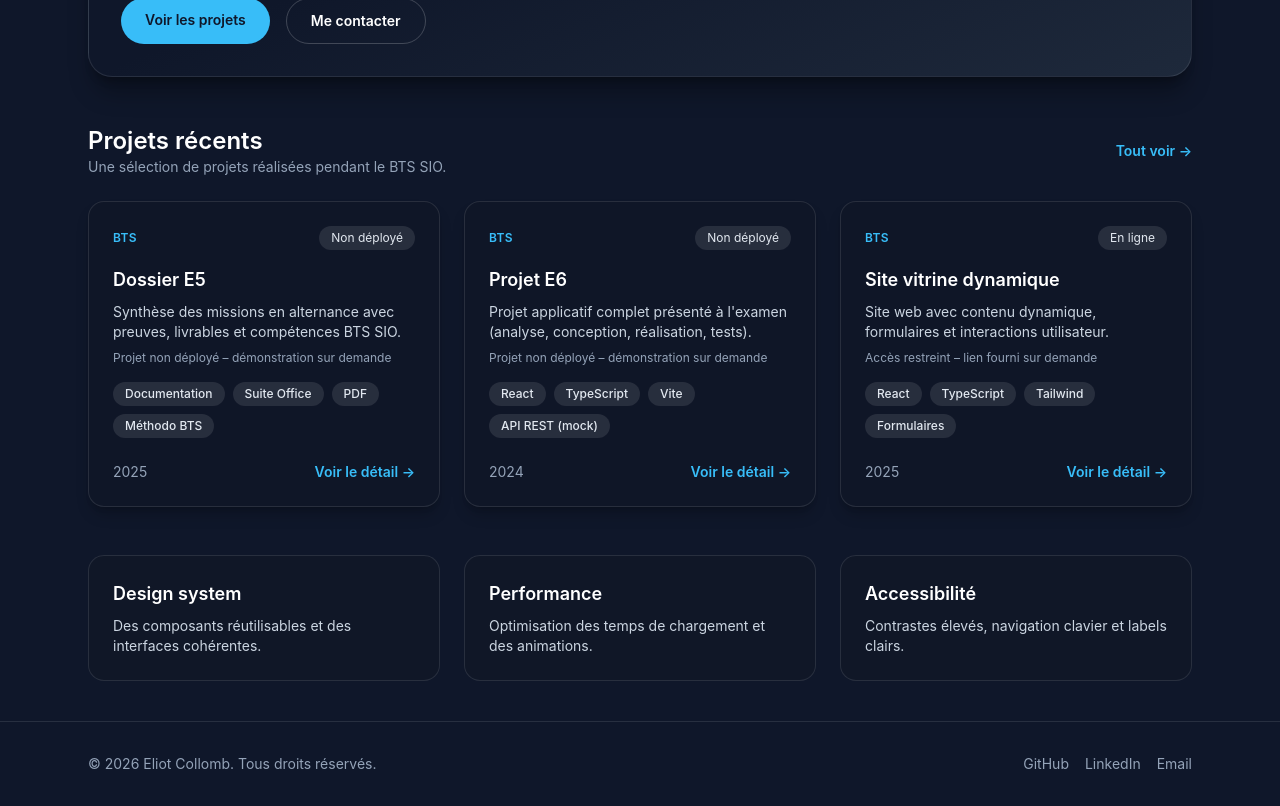
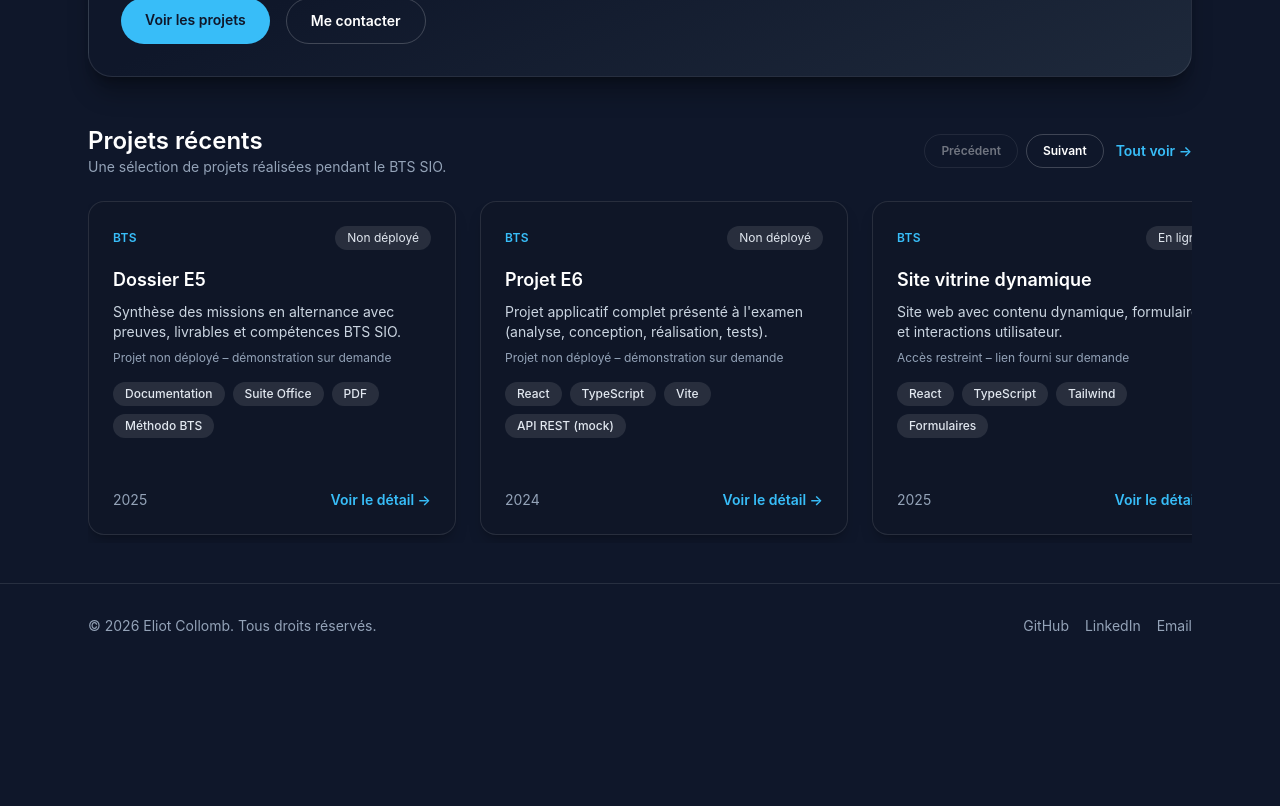
Before and after one commit to ElioooClb/portfolio-eliot, a React (Vite) app: page /#/ in a window 1280 px wide. Shown: the part 460-1266 px from the top of the page. After the commit the page ends 1128 px from the top, so only its background shows below. Built offline with nearby package versions, Linux system fonts and the light colour scheme.

Commit message:
add: suppression de 3 blocs texte et ajout de carroussel + défilement des projets

```diff
--- a/src/pages/Home.tsx
+++ b/src/pages/Home.tsx
@@ -1,3 +1,4 @@
+import { useEffect, useRef, useState } from "react";
 import { Link } from "react-router-dom";
 import projectsData from "../data/projects.json";
 import ProjectCard from "../components/ProjectCard";
@@ -6,6 +7,42 @@ import type { Project } from "../types";
 const projects = projectsData as Project[];
 
 const Home = () => {
+  const carouselRef = useRef<HTMLDivElement>(null);
+  const [canScrollPrev, setCanScrollPrev] = useState(false);
+  const [canScrollNext, setCanScrollNext] = useState(false);
+
+  useEffect(() => {
+    const container = carouselRef.current;
+    if (!container) {
+      return;
+    }
+
+    const updateControls = () => {
+      const { scrollLeft, scrollWidth, clientWidth } = container;
+      setCanScrollPrev(scrollLeft > 0);
+      setCanScrollNext(scrollLeft + clientWidth < scrollWidth - 1);
+    };
+
+    updateControls();
+    container.addEventListener("scroll", updateControls, { passive: true });
+    const observer = new ResizeObserver(updateControls);
+    observer.observe(container);
+
+    return () => {
+      container.removeEventListener("scroll", updateControls);
+      observer.disconnect();
+    };
+  }, []);
+
+  const scrollByPage = (direction: "prev" | "next") => {
+    const container = carouselRef.current;
+    if (!container) {
+      return;
+    }
+    const offset = direction === "next" ? container.clientWidth : -container.clientWidth;
+    container.scrollBy({ left: offset, behavior: "smooth" });
+  };
+
   return (
     <div className="flex flex-col gap-12">
       <section className="rounded-3xl border border-white/10 bg-gradient-to-br from-slate-900 via-slate-900 to-slate-800 p-8 shadow-xl shadow-black/30">
@@ -49,6 +86,29 @@ const Home = () => {
               Une sélection de projets réalisées pendant le BTS SIO.
             </p>
           </div>
+          <div className="flex items-center gap-3">
+            <div className="hidden items-center gap-2 sm:flex">
+              <button
+                type="button"
+                onClick={() => scrollByPage("prev")}
+                disabled={!canScrollPrev}
+                aria-disabled={!canScrollPrev}
+                aria-label="Voir les projets précédents"
+                className="rounded-full border border-white/20 px-4 py-2 text-xs font-semibold text-white transition hover:border-white disabled:cursor-not-allowed disabled:opacity-40"
+              >
+                Précédent
+              </button>
+              <button
+                type="button"
+                onClick={() => scrollByPage("next")}
+                disabled={!canScrollNext}
+                aria-disabled={!canScrollNext}
+                aria-label="Voir les projets suivants"
+                className="rounded-full border border-white/20 px-4 py-2 text-xs font-semibold text-white transition hover:border-white disabled:cursor-not-allowed disabled:opacity-40"
+              >
+                Suivant
+              </button>
+            </div>
             <Link
               to="/projects"
               className="text-sm font-semibold text-accent hover:text-white"
@@ -56,36 +116,20 @@ const Home = () => {
               Tout voir →
             </Link>
           </div>
-        <div className="grid gap-6 md:grid-cols-2 lg:grid-cols-3">
-          {projects.slice(0, 3).map((project) => (
-            <ProjectCard key={project.id} project={project} />
+        </div>
+        <div
+          ref={carouselRef}
+          className="flex snap-x snap-mandatory gap-6 overflow-x-auto pb-2 [-ms-overflow-style:none] [scrollbar-width:none] [&::-webkit-scrollbar]:hidden"
+        >
+          {projects.map((project) => (
+            <div
+              key={project.id}
+              className="min-w-full snap-start sm:min-w-[50%] lg:min-w-[33.333%]"
+            >
+              <ProjectCard project={project} />
+            </div>
           ))}
         </div>
-      </section>
-
-      <section className="grid gap-6 md:grid-cols-3">
-        {[
-          {
-            title: "Design system",
-            text: "Des composants réutilisables et des interfaces cohérentes.",
-          },
-          {
-            title: "Performance",
-            text: "Optimisation des temps de chargement et des animations.",
-          },
-          {
-            title: "Accessibilité",
-            text: "Contrastes élevés, navigation clavier et labels clairs.",
-          },
-        ].map((item) => (
-          <div
-            key={item.title}
-            className="rounded-2xl border border-white/10 bg-slateCard/60 p-6"
-          >
-            <h3 className="text-lg font-semibold text-white">{item.title}</h3>
-            <p className="mt-2 text-sm text-slate-300">{item.text}</p>
-          </div>
-        ))}
       </section>
     </div>
   );
```
Also changed, not shown: 5 other files (tests, documents, lock files or other folders). Lines whose indentation alone changed are shown as unchanged.
